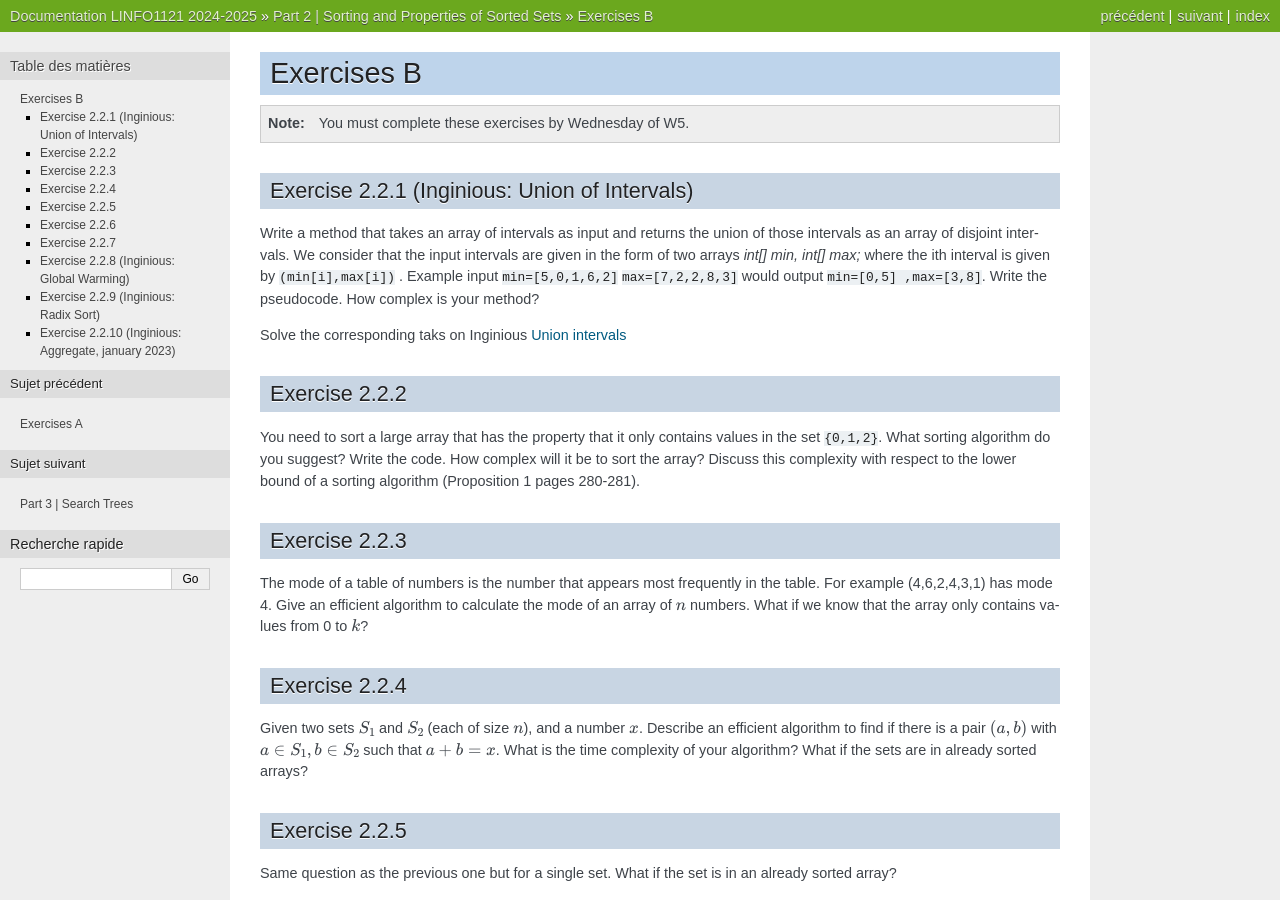
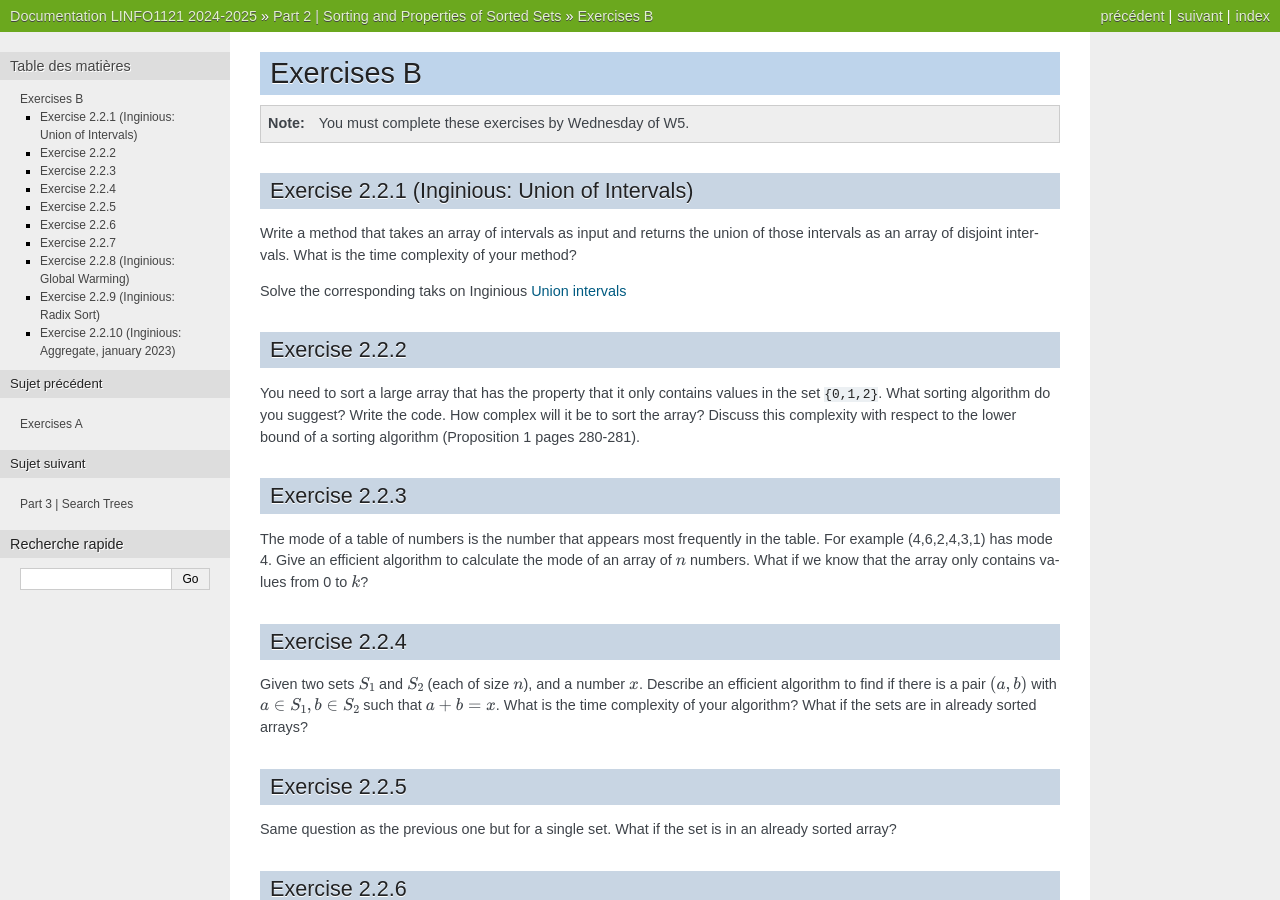
Before and after one commit to pschaus/LINFO1121, a Sphinx documentation site: the page built from source/part2/ex2.rst, in a window 1280 px wide and 900 px high. Built offline with Sphinx 7.4.7, drawn with Linux system fonts in a browser that asks for light colours.

Commit message:
update slides

```diff
--- a/source/part2/ex2.rst
+++ b/source/part2/ex2.rst
@@ -10,8 +10,8 @@ Exercises B
 Exercise 2.2.1 (Inginious: Union of Intervals)
 """""""""""""""""""""""""""""""""""""""""""""""""""
 
-Write a method that takes an array of intervals as input and returns the union of those intervals as an array of disjoint intervals. We consider that the input intervals are given in the form of two arrays `int[] min, int[] max;` where the ith interval is given by ``(min[i],max[i])`` . Example input ``min=[5,0,1,6,2]`` ``max=[7,2,2,8,3]`` would output ``min=[0,5] ,max=[3,8]``.
-Write the pseudocode. How complex is your method?
+Write a method that takes an array of intervals as input and returns the union of those intervals as an array of disjoint intervals.
+What is the time complexity of your method?
 
 
 Solve the corresponding taks on Inginious `Union intervals <https://inginious.info.ucl.ac.be/course/LINFO1121/sorting_Union>`_
```
Also changed, not shown: 2 other files.
